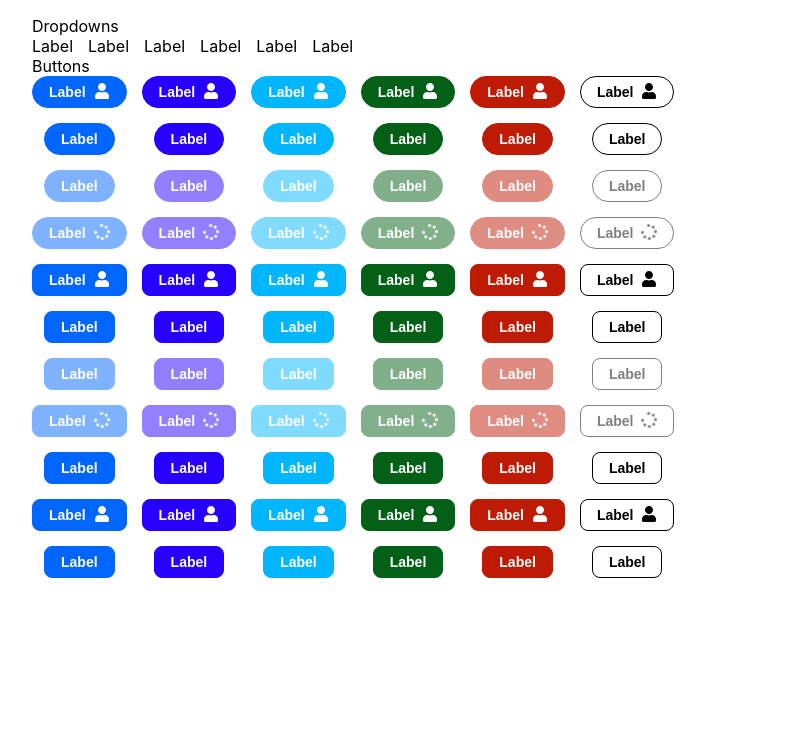
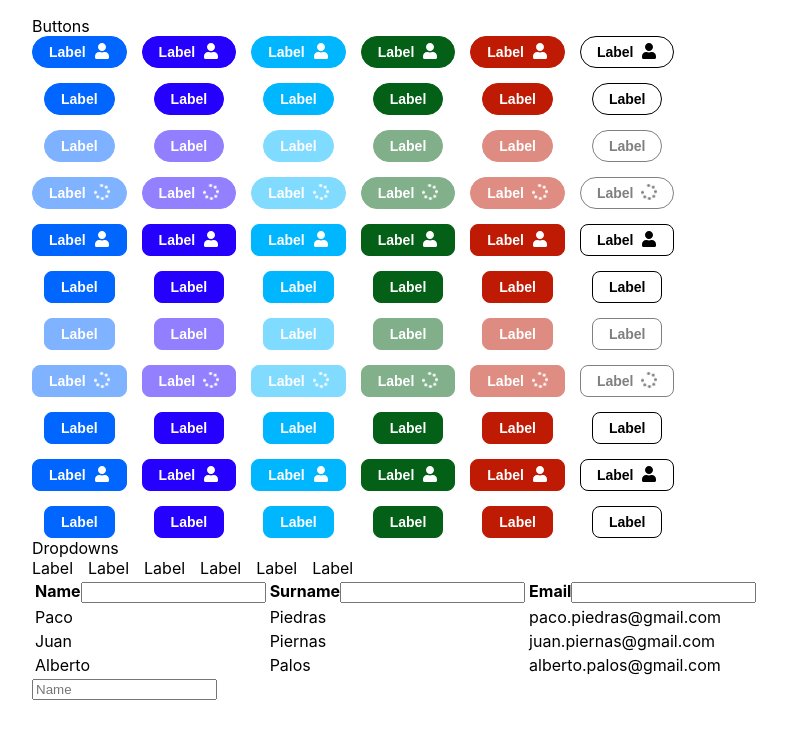
Before and after one commit to jrposada/react-pan-ui, a React (Create React App) app: page / in a window 1280 px wide. Shown: the top 738 px of the page, without its empty margins (0-787 px from the left). Built offline with nearby package versions, Linux system fonts and the light colour scheme.

Commit message:
in progress

```diff
--- /dev/null
+++ b/src/components/inputs.tsx
@@ -0,0 +1,7 @@
+import Input from 'lib/input/input'
+
+function Inputs() {
+  return <Input name="name" placeholder="Name" />
+}
+
+export default Inputs
--- /dev/null
+++ b/src/components/tables.tsx
@@ -0,0 +1,38 @@
+import Table, { Column, Header } from 'lib/table/table'
+import { useMemo } from 'react'
+
+interface TableData {
+  name: string
+  surname: string
+  email: string
+}
+
+function Tables() {
+  const data: TableData[] = [
+    { name: 'Paco', surname: 'Piedras', email: 'paco.piedras@gmail.com' },
+    { name: 'Juan', surname: 'Piernas', email: 'juan.piernas@gmail.com' },
+    { name: 'Alberto', surname: 'Palos', email: 'alberto.palos@gmail.com' },
+  ]
+
+  const headers: Header[] = useMemo(
+    () => [
+      { render: () => <>Name</> },
+      { render: () => <>Surname</> },
+      { render: () => <>Email</> },
+    ],
+    []
+  )
+
+  const columns: Column<TableData>[] = useMemo(
+    () => [
+      { render: (data) => <>{data.name}</> },
+      { render: (data) => <>{data.surname}</> },
+      { render: (data) => <>{data.email}</> },
+    ],
+    []
+  )
+
+  return <Table data={data} headers={headers} columns={columns} />
+}
+
+export default Tables
--- /dev/null
+++ b/src/lib/input/input.tsx
@@ -0,0 +1,9 @@
+import { HTMLProps } from 'react'
+
+interface InputProps extends HTMLProps<HTMLInputElement> {}
+
+function Input({ ...restProps }: InputProps) {
+  return <input {...restProps} />
+}
+
+export default Input
--- /dev/null
+++ b/src/lib/table/table.tsx
@@ -0,0 +1,57 @@
+import { ReactElement, useMemo } from 'react'
+import TableColumn from './tableColumn'
+import TableHeader from './tableHeader'
+import TableRow from './tableRow'
+
+interface Header {
+  render: () => ReactElement
+}
+
+interface Column<TData> {
+  render: (data: TData) => ReactElement
+}
+
+interface TableProps<TData> {
+  data: TData[]
+  headers?: Header[]
+  columns?: Column<TData>[]
+  filterOnBackend?: boolean
+  onFilterChange?: () => void
+}
+
+function Table<TData>({ data, headers, columns }: TableProps<TData>) {
+  const headersRow = useMemo(
+    () =>
+      !!headers && (
+        <TableRow>
+          {headers.map((header) => (
+            <TableHeader>{header.render()}</TableHeader>
+          ))}
+        </TableRow>
+      ),
+    [headers]
+  )
+
+  const dataRow = useMemo(
+    () =>
+      !!columns &&
+      data.map((rowData) => (
+        <TableRow>
+          {columns?.map((column) => (
+            <TableColumn>{column.render(rowData)}</TableColumn>
+          ))}
+        </TableRow>
+      )),
+    [columns, data]
+  )
+
+  return (
+    <table>
+      {headersRow}
+      {dataRow}
+    </table>
+  )
+}
+
+export default Table
+export type { TableProps, Header, Column }
--- /dev/null
+++ b/src/lib/table/tableColumn.tsx
@@ -0,0 +1,7 @@
+import { PropsWithChildren } from 'react'
+
+function TableColumn({ children }: PropsWithChildren<{}>) {
+  return <td>{children}</td>
+}
+
+export default TableColumn
--- /dev/null
+++ b/src/lib/table/tableFilters.tsx
@@ -0,0 +1,5 @@
+function byText(pattern: string, value: string) {
+  return value.match(value)
+}
+
+export { byText }
--- /dev/null
+++ b/src/lib/table/tableHeader.tsx
@@ -0,0 +1,27 @@
+import { ChangeEventHandler, PropsWithChildren, useCallback } from 'react'
+
+interface TableHeaderProps<TData = unknown> {
+  index?: string | string[]
+  filter?: (data: TData) => boolean
+}
+
+function TableHeader<TData = unknown>({
+  index,
+  filter,
+  children,
+}: PropsWithChildren<TableHeaderProps<TData>>) {
+  const onFilterValueChange: ChangeEventHandler<HTMLInputElement> = useCallback(
+    (event) => {},
+    []
+  )
+
+  return (
+    <th>
+      {children}
+      <input onChange={onFilterValueChange} />
+    </th>
+  )
+}
+
+export default TableHeader
+export type { TableHeaderProps }
--- /dev/null
+++ b/src/lib/table/tableRow.tsx
@@ -0,0 +1,10 @@
+import { PropsWithChildren } from 'react'
+
+interface TableRowProps {}
+
+function TableRow({ children }: PropsWithChildren<TableRowProps>) {
+  return <tr>{children}</tr>
+}
+
+export default TableRow
+export type { TableRowProps }
--- a/src/main-layout/pages/examples-page.tsx
+++ b/src/main-layout/pages/examples-page.tsx
@@ -1,11 +1,15 @@
 import Buttons from 'components/buttons'
 import Dropdowns from 'components/dropdowns'
+import Inputs from 'components/inputs'
+import Tables from 'components/tables'
 
 function ExamplesPage() {
   return (
     <div style={{ padding: '16px 32px' }}>
+      <Buttons />
       <Dropdowns />
-      <Buttons />
+      <Tables />
+      <Inputs />
     </div>
   )
 }
```
Also changed, not shown: src/lib/input/input.scss (added).
